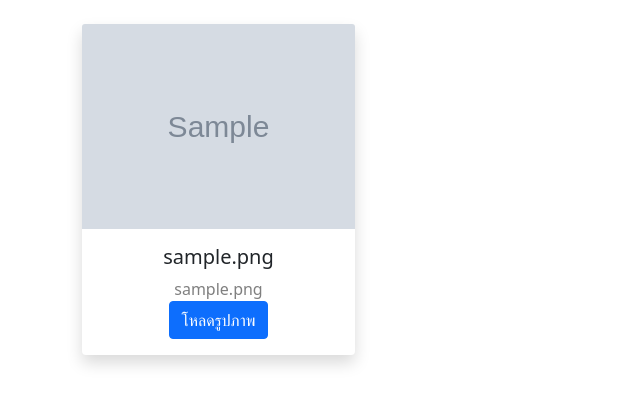
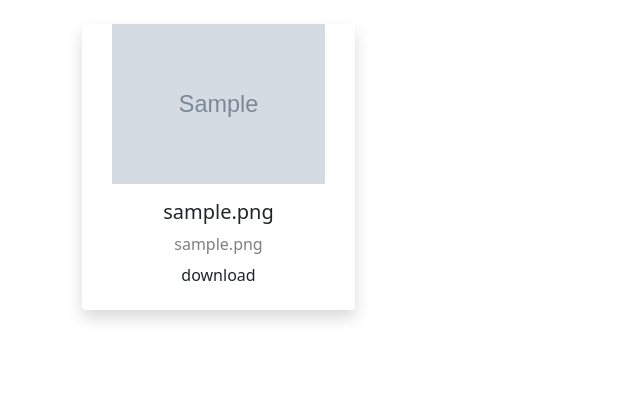
Before and after one commit to pakping/Upload-Photo-php, a PHP site: page / in a window 1280 px wide. Shown: the part 134-539 px from the top of the page, without its empty margins (0-640 px from the left). Run offline with PHP 8.4, Linux system fonts and the light colour scheme; tables that the repository leaves empty hold one stand-in row (values such as "Sample post"); grey boxes marked "Sample" are stand-in pictures; data that the repository does not hold is empty; a stand-in replaces the project's code that opens the database connection; some libraries are stand-ins or nearby versions.

Commit message:
downloading

```diff
--- a/index.php
+++ b/index.php
@@ -8,19 +8,23 @@
 	<link href="dist/css/lightbox.min.css" rel="stylesheet">
 
 	<link href="https://cdn.jsdelivr.net/npm/bootstrap@5.0.0-beta1/dist/css/bootstrap.min.css" rel="stylesheet" integrity="sha384-giJF6kkoqNQ00vy+HMDP7azOuL0xtbfIcaT9wjKHr8RbDVddVHyTfAAsrekwKmP1" crossorigin="anonymous">
+
+	<style>
+.card-img-top {
+    max-height: 20vh; /*not want to take all vertical space*/
+    object-fit: contain;/*show all image, autosized, no cut, in available space*/
+}
+	</style>
 </head>
 <html>
 
 <body>
-
-
 	<header class="bg-primary text-center py-5 mb-4">
 		<div class="container">
 
 			<a href="upload-photo.php" class="btn btn-success">Add Photo</a>
 		</div>
 	</header>
-
 	<!-- Header -->
 	<!-- Page Content -->
 	<div class="container">
@@ -36,13 +40,13 @@
 					<!-- Team photo-->
 					<div class="col-xl-3 col-md-6 mb-4">
 						<div class="card border-0 shadow">
-							<a href="<?php echo $img['img_path']; ?>"  data-lightbox="<?php echo $img['img_id']; ?>"  data-title="<?php echo $img['img_title']; ?>">
-								<img src="<?php echo $img['img_path'] ; ?>" class="card-img-top" alt="...">
+							<a href="<?php echo $img['img_path']; ?>" data-lightbox="<?php echo $img['img_id']; ?>" data-title="<?php echo $img['img_title']; ?>">
+								<img src="<?php echo $img['img_path']; ?>" class="card-img-top" alt="...">
 							</a>
 							<div class="card-body text-center">
 								<h5 class="card-title"><?php echo $img['img_title']; ?></h5>
 								<div class="card-text text-black-50"><?php echo $img['img_name']; ?></div>
-								<a href="#" class="btn btn-primary">โหลดรูปภาพ</a>
+								<a  href="download.php?id=<?=$results['imh_id'];?>" ><button class="btn">download</button></a>
 							</div>
 						</div>
 					</div>
```
Also changed, not shown: download.php (added, +24 -0 lines).
